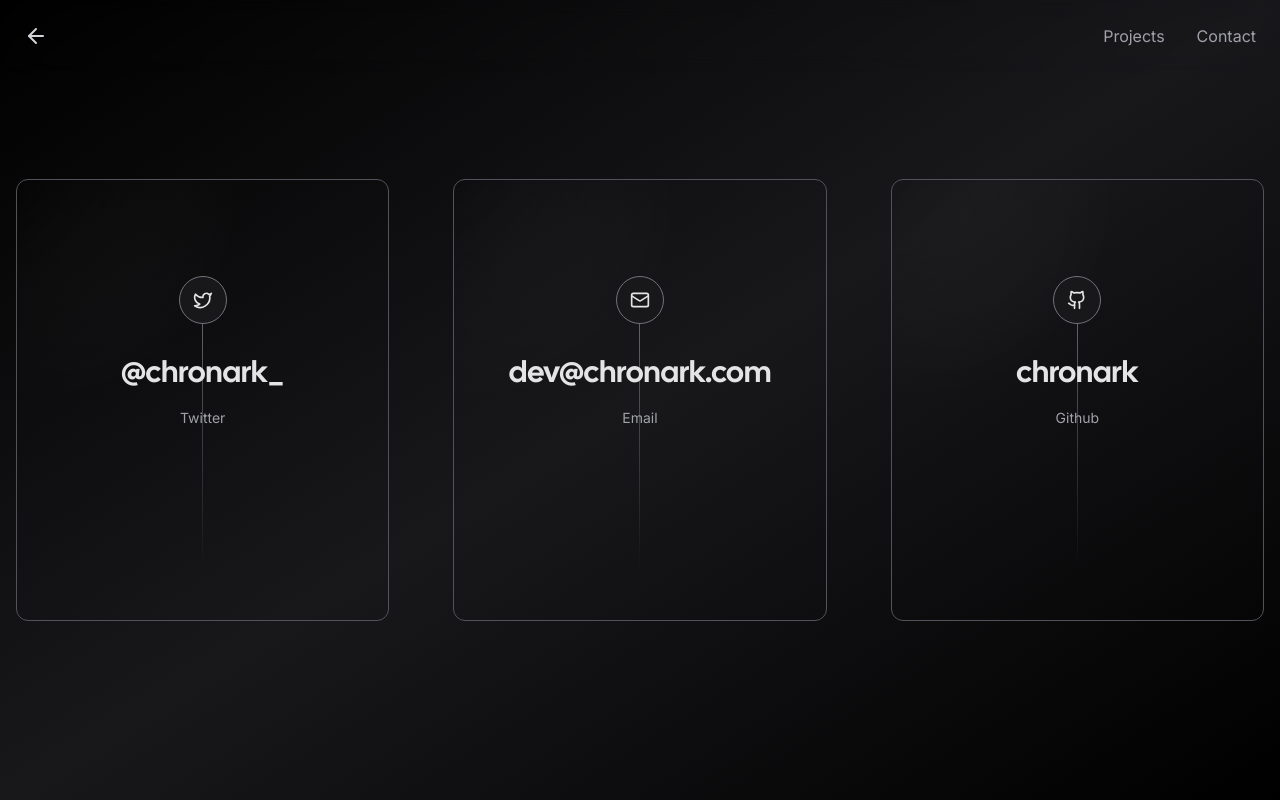
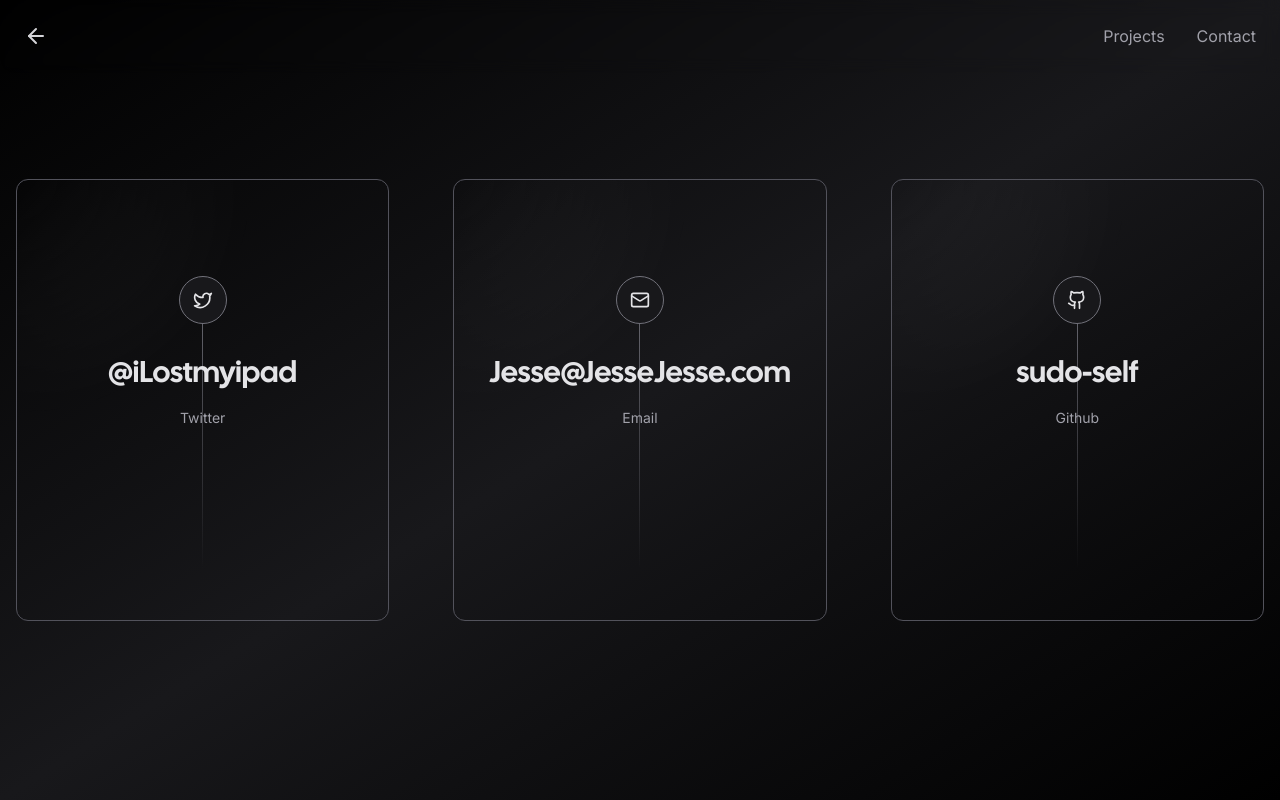
Before and after one commit to sudo-self/Jesse-Jesse, a Next.js app: page /contact in a window 1280 px wide. Built offline with nearby package versions, Linux system fonts and the light colour scheme; no server answers; what tailwindcss-debug-screens would draw is missing.

Commit message:
Update page.tsx

```diff
--- a/app/contact/page.tsx
+++ b/app/contact/page.tsx
@@ -7,21 +7,21 @@
 const socials = [
 	{
 		icon: <Twitter size={20} />,
-		href: "https://twitter.com/chronark_",
+		href: "https://twitter.com/ilostmyipad",
 		label: "Twitter",
-		handle: "@chronark_",
+		handle: "@iLostmyipad",
 	},
 	{
 		icon: <Mail size={20} />,
-		href: "mailto:dev@chronark.com",
+		href: "mailto:Jesse@JesseJesse.com",
 		label: "Email",
-		handle: "dev@chronark.com",
+		handle: "Jesse@JesseJesse.com",
 	},
 	{
 		icon: <Github size={20} />,
-		href: "https://github.com/chronark",
+		href: "https://github.com/sudo-self",
 		label: "Github",
-		handle: "chronark",
+		handle: "sudo-self",
 	},
 ];
 
```
